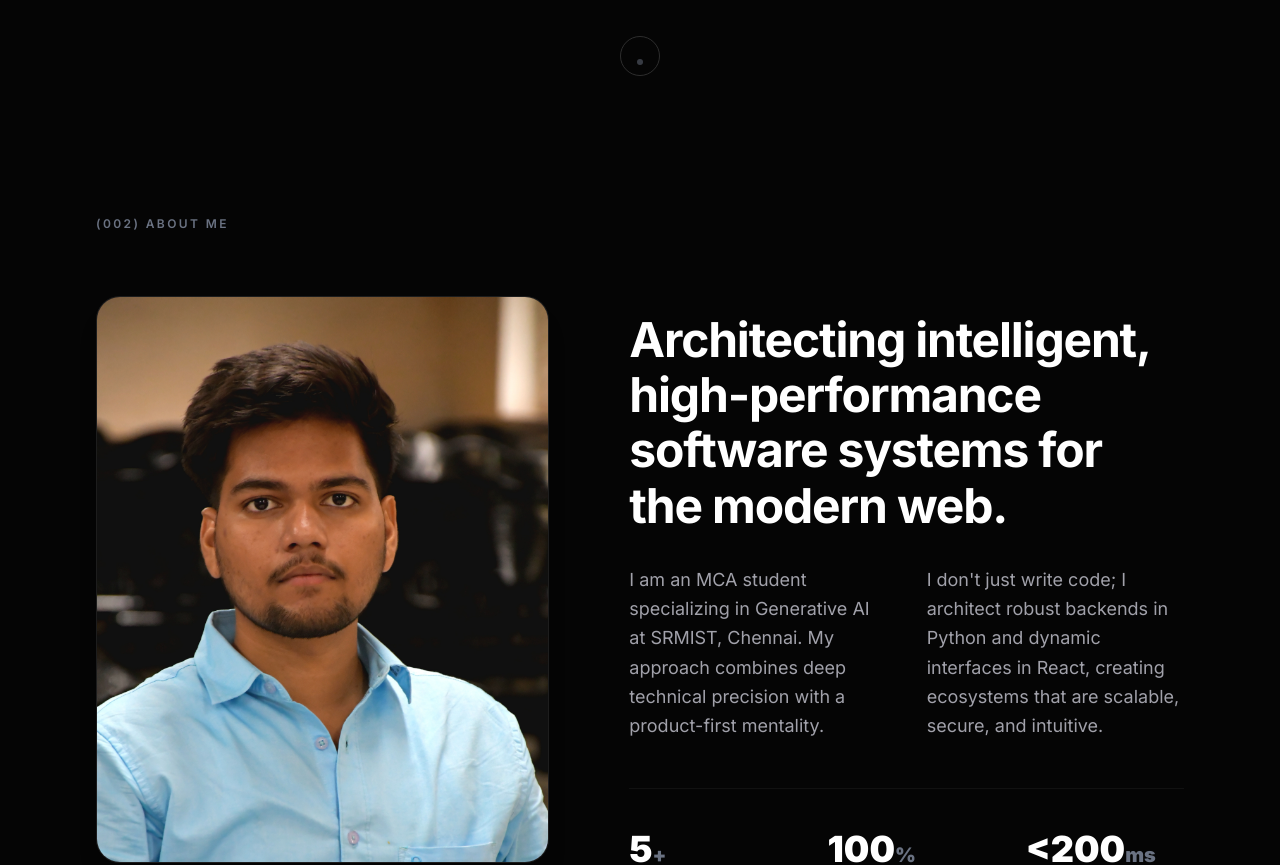
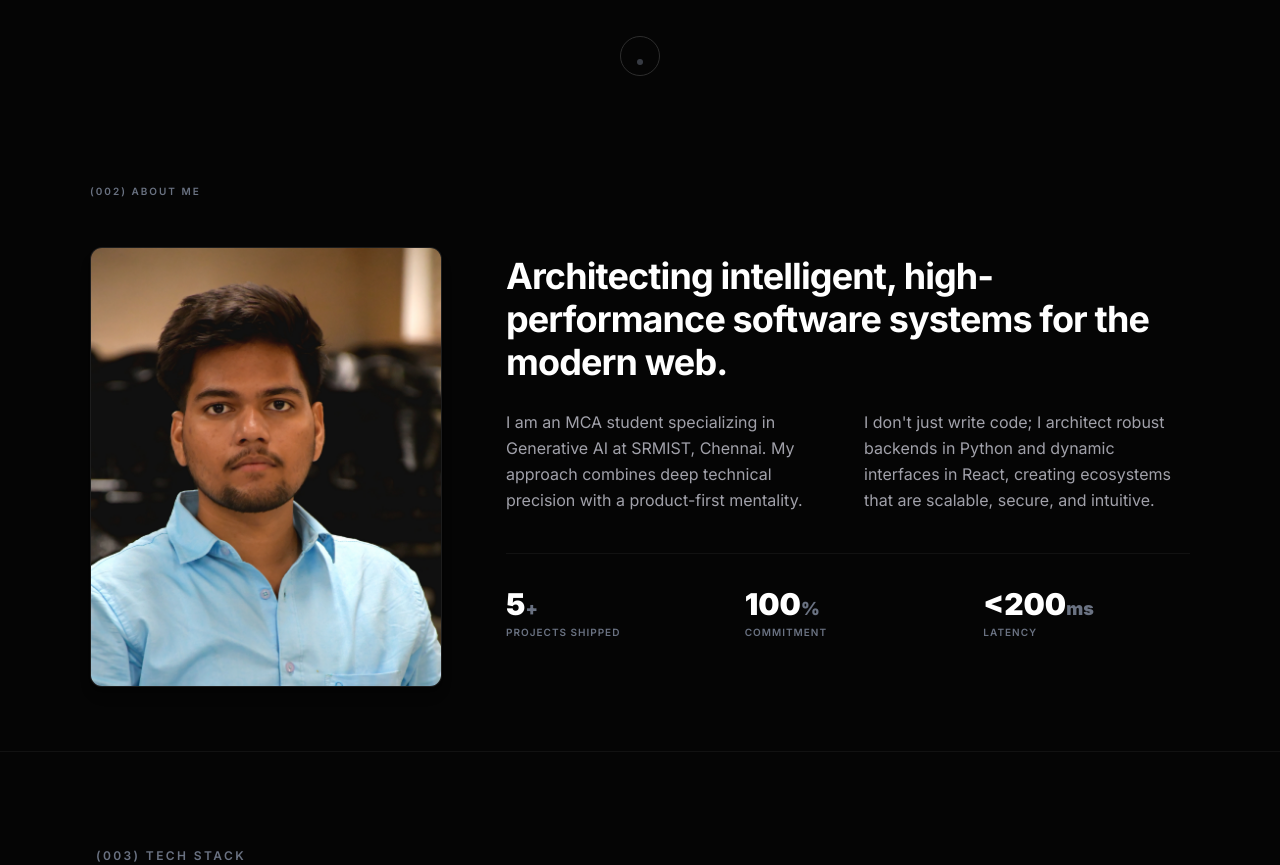
Before and after one commit to Vega-007/Vishal_Yadav_Portfolio, a React (Vite) app: page / in a window 1280 px wide. Shown: the part 600-1465 px from the top of the page. Built offline with nearby package versions, Linux system fonts and the light colour scheme.

Commit message:
Final: about.tsx pic resized

```diff
--- a/src/components/About.tsx
+++ b/src/components/About.tsx
@@ -25,31 +25,33 @@ function AnimatedCounter({ from, to, duration = 2 }: { from: number, to: number,
 
 export default function About() {
   return (
-    /* Scaled py-24/32 down to py-16/24 and reduced max padding to lg:px-24 */
-    <section className="py-16 md:py-24 px-6 sm:px-12 md:px-16 lg:px-24 relative transition-colors duration-300 overflow-hidden" id="about">
-      <div className="max-w-[1280px] w-full mx-auto">
+    /* ULTRA-MINIMIZED: Reduced py to 12/16 and limited padding to lg:px-16 */
+    <section className="py-12 md:py-16 px-6 sm:px-10 md:px-12 lg:px-16 relative transition-colors duration-300 overflow-hidden" id="about">
+      <div className="max-w-[1100px] w-full mx-auto"> {/* Narrowed max-width further */}
         <motion.div
-          initial={{ opacity: 0, y: 30, filter: 'blur(10px)' }}
-          whileInView={{ opacity: 1, y: 0, filter: 'blur(0px)' }}
+          initial={{ opacity: 0, y: 20 }}
+          whileInView={{ opacity: 1, y: 0 }}
           viewport={{ once: true, margin: "-100px" }}
-          transition={{ duration: 1.2, ease: [0.16, 1, 0.3, 1] }}
-          className="mb-12 md:mb-16"
+          transition={{ duration: 1, ease: [0.16, 1, 0.3, 1] }}
+          className="mb-8 md:mb-12"
         >
-          <div className="text-[10px] sm:text-xs font-semibold tracking-[0.2em] text-gray-500 uppercase mb-4">
+          <div className="text-[10px] font-semibold tracking-[0.2em] text-gray-500 uppercase mb-4">
             (002) ABOUT ME
           </div>
         </motion.div>
 
-        <div className="flex flex-col lg:flex-row gap-12 lg:gap-20 items-start">
-          {/* Left Column - Image */}
+        <div className="flex flex-col lg:flex-row gap-10 lg:gap-16 items-start">
+          {/* Left Column - RE-SIZED Image Container */}
           <motion.div
-            initial={{ opacity: 0, scale: 0.95, filter: 'blur(10px)' }}
-            whileInView={{ opacity: 1, scale: 1, filter: 'blur(0px)' }}
+            initial={{ opacity: 0, scale: 0.98 }}
+            whileInView={{ opacity: 1, scale: 1 }}
             viewport={{ once: true, margin: "-100px" }}
-            transition={{ duration: 1.2, ease: [0.16, 1, 0.3, 1] }}
-            className="w-full lg:w-5/12 flex-shrink-0"
+            transition={{ duration: 1, ease: [0.16, 1, 0.3, 1] }}
+            /* MAJOR CHANGE: Reduced width from 5/12 to 3.5/12 and applied max-width */
+            className="w-full lg:w-[32%] flex-shrink-0 max-w-[320px] lg:max-w-full mx-auto lg:mx-0"
           >
-            <div className="aspect-[4/5] bg-gray-100 dark:bg-[#111111] rounded-[1.5rem] border border-black/[0.05] dark:border-white/[0.05] overflow-hidden relative shadow-xl transition-colors duration-300 group">
+            {/* Added soft rounded corner rounded-xl */}
+            <div className="aspect-[4/5] bg-gray-100 dark:bg-[#111111] rounded-xl border border-black/[0.05] dark:border-white/[0.05] overflow-hidden relative shadow-lg transition-colors duration-300 group">
               <img
                 src={profile}
                 alt="Vishal Yadav H S"
@@ -59,58 +61,58 @@ export default function About() {
           </motion.div>
 
           {/* Right Column - Content */}
-          <div className="w-full lg:w-7/12 flex flex-col pt-2 lg:pt-4">
+          <div className="w-full lg:w-[68%] flex flex-col pt-0 lg:pt-2">
             <motion.h2
-              initial={{ opacity: 0, y: 30, filter: 'blur(10px)' }}
-              whileInView={{ opacity: 1, y: 0, filter: 'blur(0px)' }}
+              initial={{ opacity: 0, y: 20 }}
+              whileInView={{ opacity: 1, y: 0 }}
               viewport={{ once: true, margin: "-100px" }}
-              transition={{ duration: 1.2, delay: 0.2, ease: [0.16, 1, 0.3, 1] }}
-              /* Reduced from text-6xl to text-5xl for better desktop scaling */
-              className="text-3xl sm:text-4xl md:text-5xl font-bold text-gray-900 dark:text-white mb-8 tracking-tight leading-[1.15] transition-colors duration-300"
+              transition={{ duration: 1, delay: 0.1, ease: [0.16, 1, 0.3, 1] }}
+              /* Sizing tightened: 3xl/4xl on desktop */
+              className="text-2xl sm:text-3xl md:text-4xl font-bold text-gray-900 dark:text-white mb-6 tracking-tight leading-[1.2] transition-colors duration-300"
             >
               Architecting intelligent, high-performance software systems for the modern web.
             </motion.h2>
 
-            <div className="grid grid-cols-1 md:grid-cols-2 gap-6 md:gap-10 mb-12">
+            <div className="grid grid-cols-1 md:grid-cols-2 gap-5 md:gap-8 mb-10">
               <motion.p
-                initial={{ opacity: 0, y: 30, filter: 'blur(10px)' }}
-                whileInView={{ opacity: 1, y: 0, filter: 'blur(0px)' }}
+                initial={{ opacity: 0, y: 20 }}
+                whileInView={{ opacity: 1, y: 0 }}
                 viewport={{ once: true, margin: "-100px" }}
-                transition={{ duration: 1.2, delay: 0.3, ease: [0.16, 1, 0.3, 1] }}
-                className="text-gray-600 dark:text-[#a1a1aa] text-base md:text-lg leading-relaxed transition-colors duration-300"
+                transition={{ duration: 1, delay: 0.2, ease: [0.16, 1, 0.3, 1] }}
+                className="text-gray-600 dark:text-[#a1a1aa] text-sm md:text-base leading-relaxed transition-colors duration-300"
               >
                 I am an MCA student specializing in Generative AI at SRMIST, Chennai. My approach combines deep technical precision with a product-first mentality.
               </motion.p>
 
               <motion.p
-                initial={{ opacity: 0, y: 30, filter: 'blur(10px)' }}
-                whileInView={{ opacity: 1, y: 0, filter: 'blur(0px)' }}
+                initial={{ opacity: 0, y: 20 }}
+                whileInView={{ opacity: 1, y: 0 }}
                 viewport={{ once: true, margin: "-100px" }}
-                transition={{ duration: 1.2, delay: 0.4, ease: [0.16, 1, 0.3, 1] }}
-                className="text-gray-600 dark:text-[#a1a1aa] text-base md:text-lg leading-relaxed transition-colors duration-300"
+                transition={{ duration: 1, delay: 0.3, ease: [0.16, 1, 0.3, 1] }}
+                className="text-gray-600 dark:text-[#a1a1aa] text-sm md:text-base leading-relaxed transition-colors duration-300"
               >
                 I don't just write code; I architect robust backends in Python and dynamic interfaces in React, creating ecosystems that are scalable, secure, and intuitive.
               </motion.p>
             </div>
 
-            {/* Stats Section - Adjusted gaps and text sizes */}
+            {/* Stats Section - Mini Sizing */}
             <motion.div
-              initial={{ opacity: 0, y: 30, filter: 'blur(10px)' }}
-              whileInView={{ opacity: 1, y: 0, filter: 'blur(0px)' }}
+              initial={{ opacity: 0, y: 20 }}
+              whileInView={{ opacity: 1, y: 0 }}
               viewport={{ once: true, margin: "-100px" }}
-              transition={{ duration: 1.2, delay: 0.5, ease: [0.16, 1, 0.3, 1] }}
-              className="grid grid-cols-2 md:grid-cols-3 gap-6 sm:gap-10 pt-10 border-t border-black/[0.05] dark:border-white/[0.05] transition-colors duration-300"
+              transition={{ duration: 1, delay: 0.4, ease: [0.16, 1, 0.3, 1] }}
+              className="grid grid-cols-2 md:grid-cols-3 gap-4 sm:gap-8 pt-8 border-t border-black/[0.05] dark:border-white/[0.05] transition-colors duration-300"
             >
               <div>
-                <div className="text-3xl sm:text-4xl font-black text-gray-900 dark:text-white mb-1 transition-colors duration-300"><AnimatedCounter from={0} to={5} duration={2} /><span className="text-xl text-gray-500">+</span></div>
+                <div className="text-2xl sm:text-3xl font-black text-gray-900 dark:text-white mb-0.5 transition-colors duration-300"><AnimatedCounter from={0} to={5} duration={2} /><span className="text-lg text-gray-500">+</span></div>
                 <div className="text-[10px] font-semibold text-gray-500 uppercase tracking-widest">Projects Shipped</div>
               </div>
               <div>
-                <div className="text-3xl sm:text-4xl font-black text-gray-900 dark:text-white mb-1 transition-colors duration-300"><AnimatedCounter from={0} to={100} duration={2.5} /><span className="text-xl text-gray-500">%</span></div>
+                <div className="text-2xl sm:text-3xl font-black text-gray-900 dark:text-white mb-0.5 transition-colors duration-300"><AnimatedCounter from={0} to={100} duration={2.5} /><span className="text-lg text-gray-500">%</span></div>
                 <div className="text-[10px] font-semibold text-gray-500 uppercase tracking-widest">Commitment</div>
               </div>
               <div className="col-span-2 md:col-span-1">
-                <div className="text-3xl sm:text-4xl font-black text-gray-900 dark:text-white mb-1 transition-colors duration-300">{"<"}<AnimatedCounter from={999} to={200} duration={2} /><span className="text-xl text-gray-500">ms</span></div>
+                <div className="text-2xl sm:text-3xl font-black text-gray-900 dark:text-white mb-0.5 transition-colors duration-300">{"<"}<AnimatedCounter from={999} to={200} duration={2} /><span className="text-lg text-gray-500">ms</span></div>
                 <div className="text-[10px] font-semibold text-gray-500 uppercase tracking-widest">Latency</div>
               </div>
             </motion.div>
```
